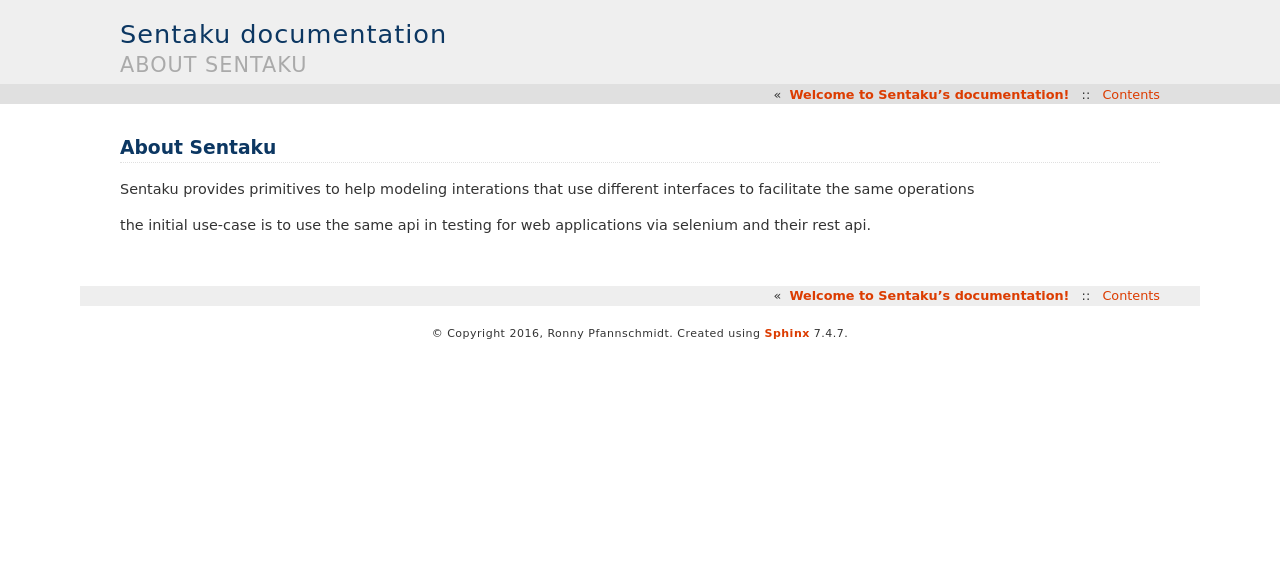
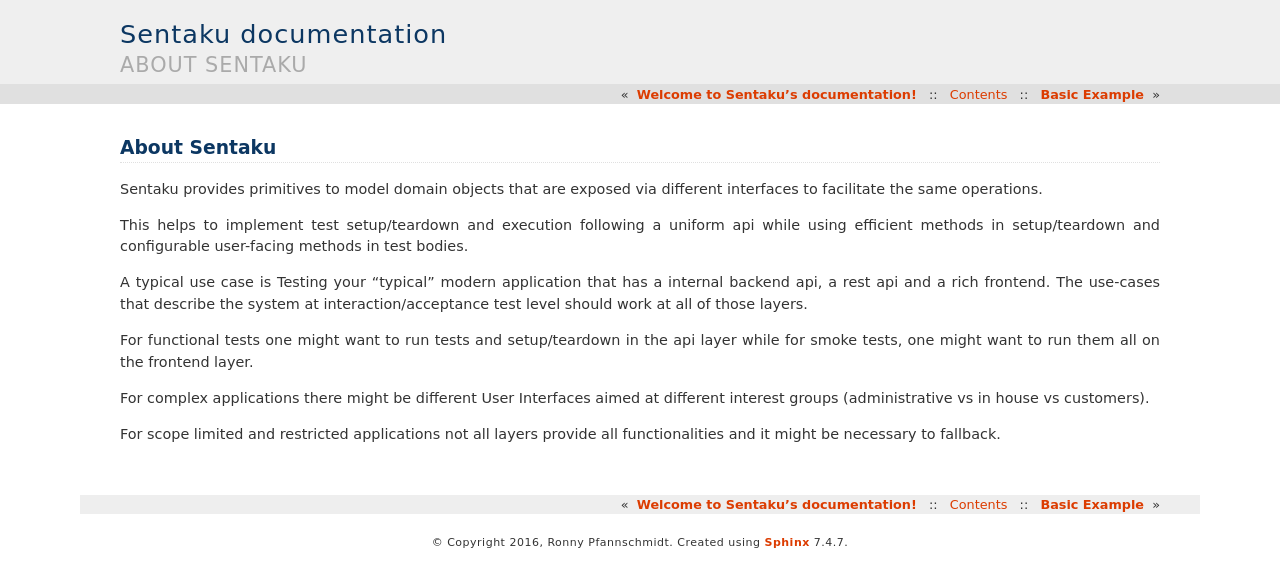
Before and after one commit to RedHatQE/Sentaku, a Sphinx documentation site: the page built from docs/about.rst, in a window 1280 px wide. Shown: the top 587 px of the page. Built offline with Sphinx 7.4.7, drawn with Linux system fonts in a browser that asks for light colours.

```diff
--- a/README.rst
+++ b/README.rst
@@ -1,7 +1,27 @@
 About Sentaku
 ================
-Sentaku provides primitives to help modeling interations
-that use different interfaces to facilitate the same operations
 
-the initial use-case is to use the same api in testing
-for web applications via selenium and their rest api.
+Sentaku provides primitives to model domain objects that are
+exposed via different interfaces to facilitate the same operations.
+
+This helps to implement test setup/teardown and execution following
+a uniform api while using efficient methods in setup/teardown
+and configurable user-facing methods in test bodies.
+
+
+A typical use case is Testing your "typical" modern application
+that has a internal backend api, a rest api and a rich frontend.
+The use-cases that describe the system at interaction/acceptance test level
+should work at all of those layers.
+
+For functional tests one might want
+to run tests and setup/teardown in the api layer
+while for smoke tests, one might want to run them all on the frontend layer.
+
+For complex applications there might be different User Interfaces
+aimed at different interest groups (administrative vs in house vs customers).
+
+
+For scope limited and restricted applications
+not all layers provide all functionalities and
+it might be necessary to fallback.
--- /dev/null
+++ b/docs/api.rst
@@ -0,0 +1,6 @@
+Api
+====
+
+
+..automodule:: sentaku
+  :members:
--- a/docs/conf.py
+++ b/docs/conf.py
@@ -1,10 +1,16 @@
 # -*- coding: utf-8 -*-
+import sys
+import os
 import pkg_resources
+
+sys.path.insert(0, os.path.abspath('../testing'))
+
 __distribution = pkg_resources.get_distribution('Sentaku')
 
 extensions = [
     'sphinx.ext.autodoc',
     'sphinx.ext.doctest',
+    'sphinx.ext.viewcode',
 ]
 
 # Add any paths that contain templates here, relative to this directory.
@@ -17,7 +23,6 @@ project = __distribution.project_name
 copyright = u'2016, Ronny Pfannschmidt'
 author = u'Ronny Pfannschmidt'
 
-
 release = __distribution.version
 version = '.'.join(release.split('.')[:2])
 
@@ -26,7 +31,6 @@ exclude_patterns = []
 pygments_style = 'sphinx'
 todo_include_todos = False
 
-
 html_theme = 'haiku'
 html_static_path = ['_static']
 
--- a/docs/index.rst
+++ b/docs/index.rst
@@ -1,6 +1,9 @@
 
 Welcome to Sentaku's documentation!
 =====================================
+
+Multi implementation domain modeling for driving functional and systtem tests.
+
 
 Contents:
 
@@ -8,6 +11,8 @@ Contents:
    :maxdepth: 2
 
    about
+   example
+   api
 
 
 
```
Also changed, not shown: docs/example.rst (added, +16 -0 lines), 3 other files.
